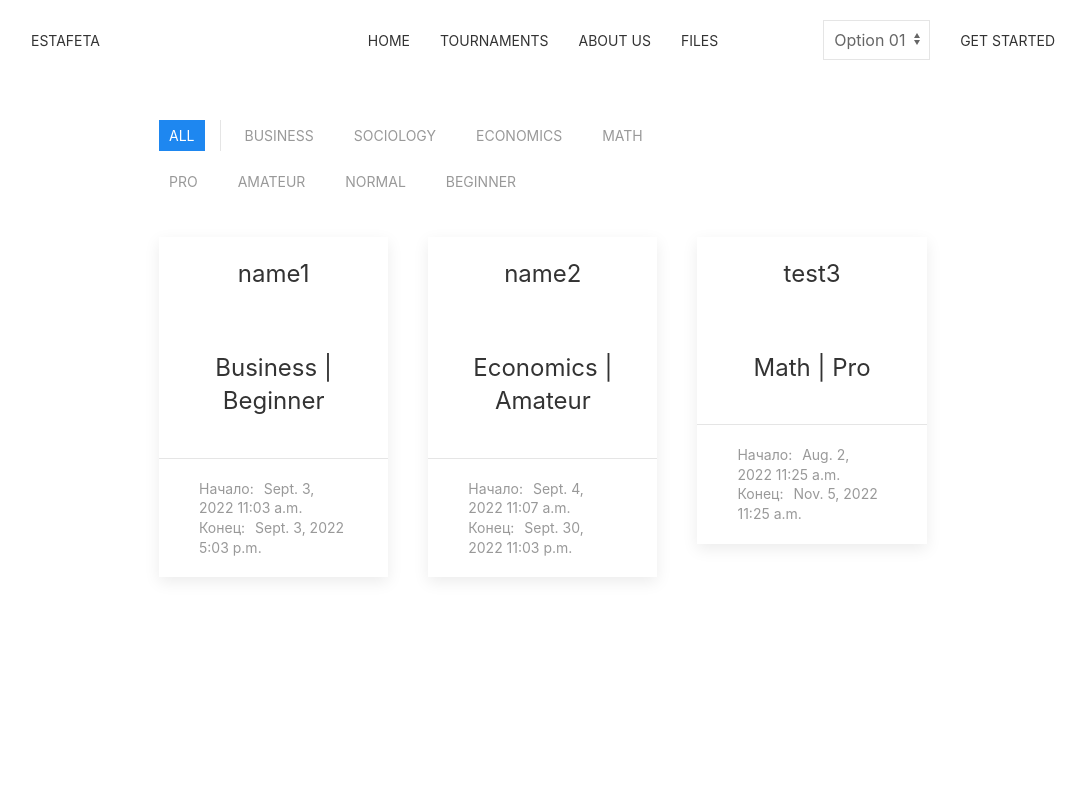
After one commit to GUFFYch/Estafeta, a Django app: page /main/ in a window 1280 px wide. The commit adds this page. Shown: the whole page, without its empty margins (97-1183 px from the left). Run offline with Django 4.2, Linux system fonts and the light colour scheme; data comes from the database, SQL or seed files in the repository; both versions use the stored data as it was after the commit; some libraries are stand-ins or nearby versions.

Commit message:
made test viewing page

```diff
--- a/estafeta/urls.py
+++ b/estafeta/urls.py
@@ -26,6 +26,7 @@ urlpatterns = [
     path('logout/', views.logout_view),
     path('login/', views.login_page, name='signup'),
     path('profile/', views.profile_page),
+    path('main/', views.main_page),
     # path('profile/<id>', views.profile_sertain_page),
     path('createtest/', views.createtest_page),
     path('profile/<name>/', views.profileTemplate_page),
--- a/estafetaApp/templates/createtest.html
+++ b/estafetaApp/templates/createtest.html
@@ -4,7 +4,7 @@
     <meta charset="UTF-8">
     <meta http-equiv="X-UA-Compatible" content="IE=edge">
     <meta name="viewport" content="width=device-width, initial-scale=1.0">
-    <title>Document</title>
+    <title>Estafeta</title>
     <link rel="stylesheet" href="https://cdn.jsdelivr.net/npm/uikit@3.13.10/dist/css/uikit.min.css" />
     <!-- JQuery -->
     <script src="https://code.jquery.com/jquery-3.6.0.min.js"></script>
--- /dev/null
+++ b/estafetaApp/templates/main.html
@@ -0,0 +1,119 @@
+<html lang="en">
+
+<head>
+    <meta charset="UTF-8">
+    <meta http-equiv="X-UA-Compatible" content="IE=edge">
+    <meta name="viewport" content="width=device-width, initial-scale=1.0">
+    <title>Estafeta</title>
+    <link rel="stylesheet" href="https://cdn.jsdelivr.net/npm/uikit@3.13.10/dist/css/uikit.min.css" />
+    <!-- JQuery -->
+    <script src="https://code.jquery.com/jquery-3.6.0.min.js"></script>
+
+</head>
+
+<body>
+    <nav class="uk-navbar-container uk-width-4-5" style="margin: 0 auto; background-color: rgba(255,255,255,0);"
+        uk-navbar>
+        <div class="uk-navbar-left">
+            <ul class="uk-navbar-nav">
+                <li class="uk-active"><a href="">Estafeta</a></li>
+            </ul>
+        </div>
+
+        <div class="uk-navbar-center">
+            <ul class="uk-navbar-nav">
+                <li class="uk-active"><a href="">Home</a></li>
+                <li class="uk-active"><a href="">Tournaments</a></li>
+                <li class="uk-active"><a href="">About us</a></li>
+                <li class="uk-active"><a href="">Files</a></li>
+            </ul>
+        </div>
+
+        <div class="uk-navbar-right">
+            <ul class="uk-navbar-nav uk-flex uk-flex-middle">
+                <li class="uk-active">
+                    <select class="uk-select">
+                        <option>Option 01</option>
+                        <option>Option 02</option>
+                    </select>
+                </li>
+                <li class="uk-active"><a href="">Get started</a></li>
+            </ul>
+        </div>
+    </nav>
+
+    <div class="uk-width-3-5 uk-margin-medium-top" style="margin: 0 auto" uk-filter="target: .js-filter">
+
+        <div class="uk-grid-small uk-grid-divider uk-child-width-auto" uk-grid>
+            <div>
+                <ul class="uk-subnav uk-subnav-pill" uk-margin>
+                    <li class="uk-active" uk-filter-control><a href="#">All</a></li>
+                </ul>
+            </div>
+            <div>
+                <ul class="uk-subnav uk-subnav-pill" uk-margin>
+                    <li uk-filter-control="filter: [data-subject='Business']; group: data-subject"><a
+                            class="uk-button uk-button-link uk-text-right" href="#">Business</a></li>
+                    <li uk-filter-control="filter: [data-subject='Sociology']; group: data-subject"><a
+                            class="uk-button uk-button-link uk-text-right" href="#">Sociology</a></li>
+                    <li uk-filter-control="filter: [data-subject='Economics']; group: data-subject"><a
+                            class="uk-button uk-button-link uk-text-right" href="#">Economics</a></li>
+                    <li uk-filter-control="filter: [data-subject='Math']; group: data-subject"><a
+                            class="uk-button uk-button-link uk-text-right" href="#">Math</a></li>
+                </ul>
+            </div>
+            <div>
+                <ul class="uk-subnav uk-subnav-pill" uk-margin>
+                    <li uk-filter-control="filter: [data-level='Pro']; group: data-level"><a
+                            class="uk-button uk-button-link uk-text-right" href="#">Pro</a></li>
+                    <li uk-filter-control="filter: [data-level='Amateur']; group: data-level"><a
+                            class="uk-button uk-button-link uk-text-right" href="#">Amateur</a>
+                    </li>
+                    <li uk-filter-control="filter: [data-level='Normal']; group: data-level"><a
+                            class="uk-button uk-button-link uk-text-right" href="#">Normal</a></li>
+                    <li uk-filter-control="filter: [data-level='Beginner']; group: data-level"><a
+                            class="uk-button uk-button-link uk-text-right" href="#">Beginner</a>
+                    </li>
+
+                </ul>
+            </div>
+        </div>
+
+        <ul class="js-filter uk-child-width-1-2 uk-child-width-1-3@m uk-text-center" uk-grid>
+            {% for test in tests %}
+            <li data-level="{{test.level}}" data-subject="{{test.subject}}">
+                <a href="" class="uk-link-reset">
+                    <div class="uk-card uk-card-hover uk-card-default">
+                        <div class="uk-card-header" style="border: none">
+                            <div class="uk-grid-small uk-flex-middle" uk-grid>
+                                <div class="uk-width-expand">
+                                    <h3 class="uk-card-title uk-margin-remove-bottom">{{test.name}}</h3>
+                                </div>
+                            </div>
+                        </div>
+                        <div class="uk-card-body">
+                            <h3>{{test.subject}} | {{test.level}}</h3>
+                        </div>
+                        <div class="uk-card-footer uk-text-left">
+                            <p class="uk-text-meta uk-margin-remove">Начало:<time class="uk-margin-small-left"
+                                    datetime="2016-04-01T19:00">{{test.date_start}} {{test.time_start}}</time></p>
+                            <p class="uk-text-meta uk-margin-remove">Конец:<time class="uk-margin-small-left"
+                                    datetime="2016-04-01T19:00">{{test.date_end}} {{test.time_end}}</time></p>
+                        </div>
+                    </div>
+                </a>
+            </li>
+            {% endfor %}
+
+        </ul>
+
+    </div>
+
+
+</body>
+
+</html>
+
+<!-- UIkit JS -->
+<script src="https://cdn.jsdelivr.net/npm/uikit@3.15.6/dist/js/uikit.min.js"></script>
+<script src="https://cdn.jsdelivr.net/npm/uikit@3.15.6/dist/js/uikit-icons.min.js"></script>
--- a/estafetaApp/views.py
+++ b/estafetaApp/views.py
@@ -56,6 +56,12 @@ def createtest_page(request):
 def index(request):
     return render(request, 'index.html')
 
+def main_page(request):
+    content = {}
+    tests = Tests.objects.all()
+    content['tests'] = tests
+    return render(request, 'main.html', content)
+
 def logout_view(request):
     return HttpResponseRedirect("/")
 
```
Also changed, not shown: db.sqlite3.
